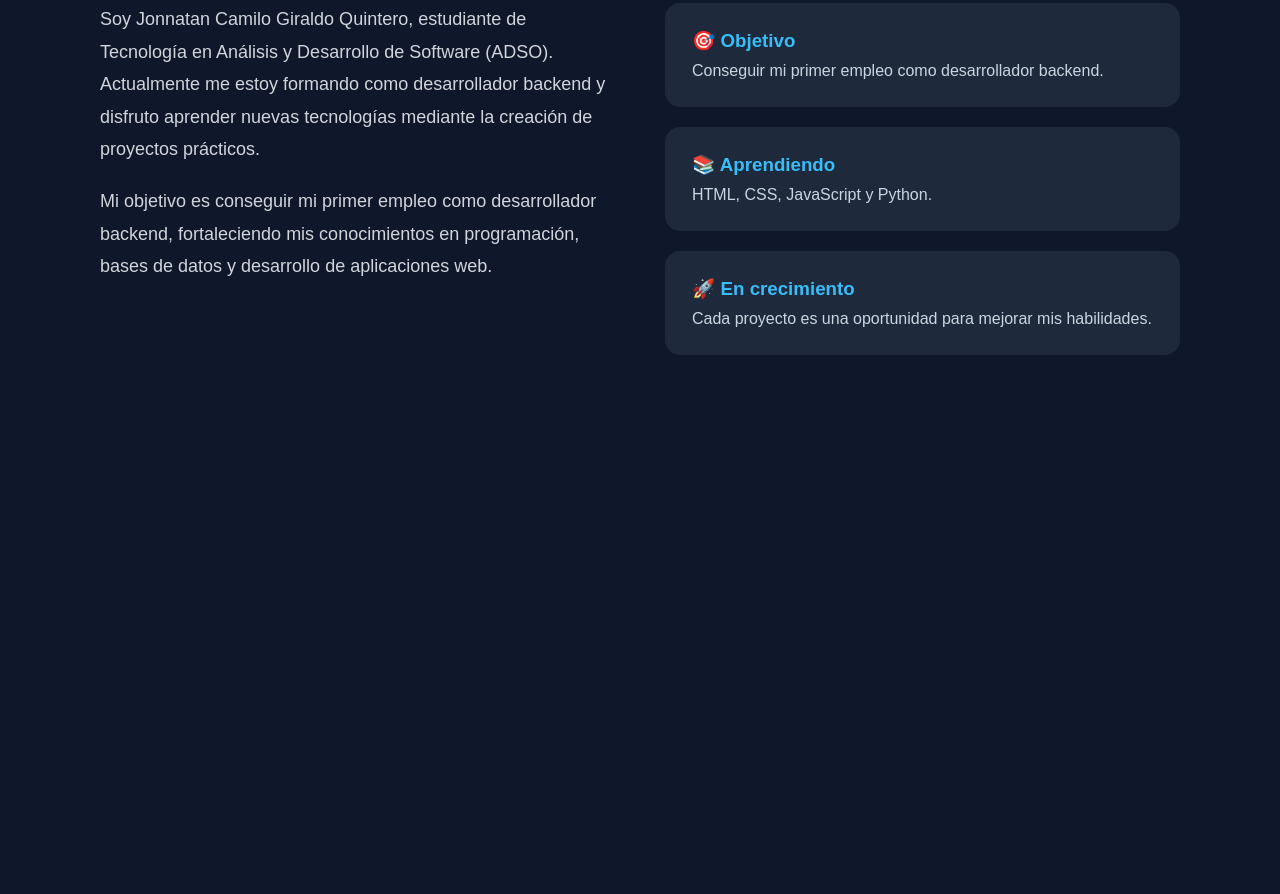
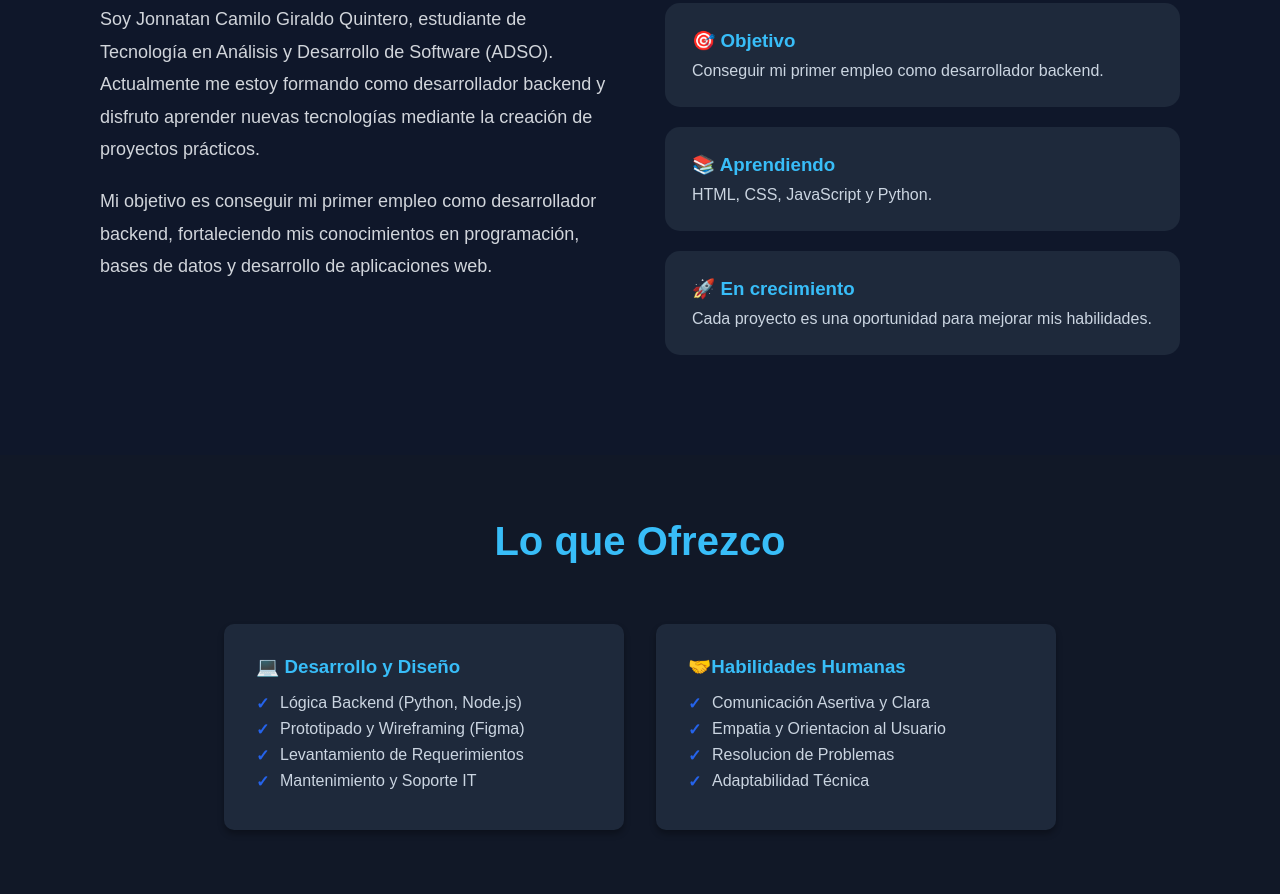
Before and after one commit to Camilogq2003/mi-portafolio, a plain HTML site: page index.html in a window 1280 px wide. Shown: the part 897-1791 px from the top of the page. Before the commit the page ends 1352 px from the top, so only its background shows below. Drawn offline with Linux system fonts and the light colour scheme.

Commit message:
Estructurado de las tarjetas

```diff
--- a/index.html
+++ b/index.html
@@ -107,6 +107,30 @@
 
 </section>
 
+<section id="habilidades" class="seccion-perfil">
+    <h2 class="section-title">Lo que Ofrezco</h2>
+    <div class="contenedor-tarjetas">
+        <div class="tarjeta">
+            <h3>💻 Desarrollo y Diseño</h3>
+            <ul>
+                <li>Lógica Backend (Python, Node.js)</li>
+                <li>Prototipado y Wireframing (Figma)</li>
+                <li>Levantamiento de Requerimientos</li>
+                <li>Mantenimiento y Soporte IT</li>
+            </ul>
+        </div>
+
+        <div  class="tarjeta">
+            <h3>🤝Habilidades Humanas</h3>
+            <ul>
+                <li>Comunicación Asertiva y Clara</li>
+                <li>Empatia y Orientacion al Usuario</li>
+                <li>Resolucion de Problemas</li>
+                <li>Adaptabilidad Técnica</li>
+            </ul>
+        </div>
+    </div>
+</section>
 </body>
 
 <script src="script.js"></script>
--- a/script.js
+++ b/script.js
@@ -2,5 +2,5 @@ const botonMenu = document.getElementById('btn-menu');
 const menuEnlaces = document.getElementById('menu-enlaces');
 
 botonMenu.addEventListener('click', function () {
-        menuEnlaces.addEventListener('menu-activo');
+        menuEnlaces.classList.toggle('menu-activo');
 })
--- a/style.css
+++ b/style.css
@@ -197,8 +197,51 @@ body {
     font-size: 28px;
     cursor: pointer;
 }
-@media (mmax-width: 600px) {
+@media (max-width: 600px) {
     .menu-toggle {
         display: block;
     }
 }
+/* --- SECCIÓN LO QUE OFREZCO --- */
+.seccion-perfil {
+    padding: 4rem 2rem;
+    text-align: center;
+    background-color: #111827;
+}
+.contenedor-tarjetas {
+    display: flex;
+    justify-content: center;
+    gap: 2rem;
+    margin-top: 2rem;
+    flex-wrap: wrap;
+}
+.tarjeta {
+    background-color: #1e293b;
+    padding: 2rem;
+    border-radius: 10px;
+    box-shadow: 0 4px 6px rgba(0, 0, 0, 0.3);
+    max-width: 400px;
+    width: 100%;
+    text-align: left;
+}
+.tarjeta h3 {
+    margin-bottom: 1rem;
+    color: #38bdf8;
+}
+.tarjeta ul {
+    list-style-type: none;
+    padding: 0;
+    color: #cbd5e1;
+}
+.tarjeta li {
+    margin-bottom: 0.5rem;
+    padding-left: 1.5rem;
+    position: relative;
+}
+.tarjeta li::before {
+    content: "✓";
+    position: absolute;
+    left: 0;
+    color: #2563eb;
+    font-weight: bold;
+}
```
